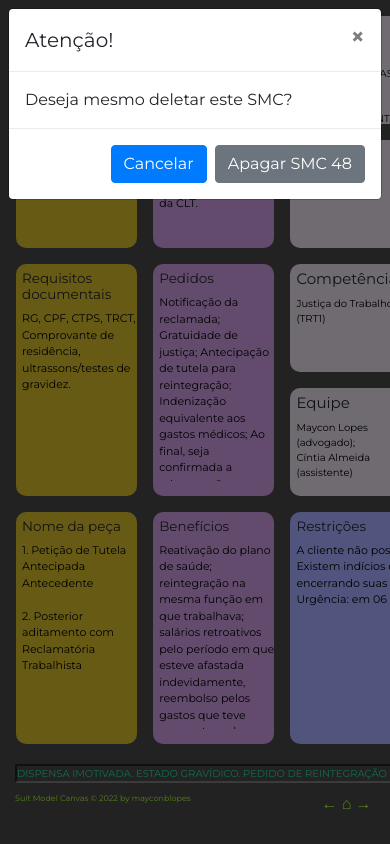
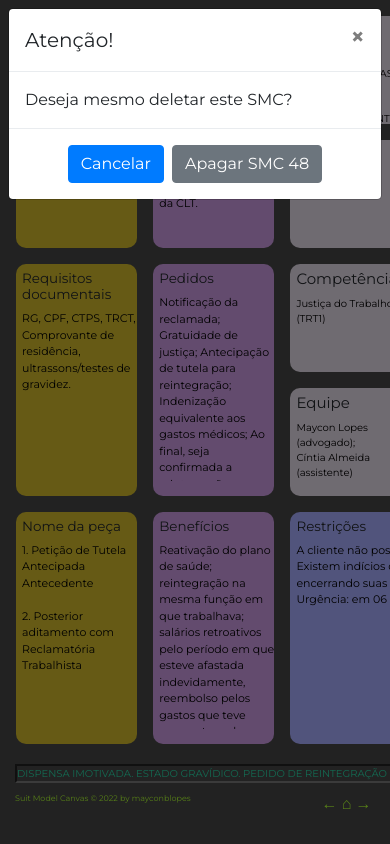
Before and after one commit to mayconblopes/Suit_Model_Canvas, a Django app: page /smc/48 in a window 390 px wide, after a click that opens the changed part; the page is wider, and only the part inside the window is pictured. Run offline with Django 4.2, Linux system fonts and the light colour scheme; data comes from the database, SQL or seed files in the repository; some libraries are stand-ins or nearby versions.

Commit message:
Scroll-y disabled; Also added more media queries.

```diff
--- a/templates/static/smc.css
+++ b/templates/static/smc.css
@@ -1,3 +1,5 @@
+html, body {margin: 0; height: 100%; overflow-y: hidden}
+
 * {
     margin: 0;
     padding: 0;
@@ -326,4 +328,19 @@ textarea::-webkit-scrollbar-thumb {
         padding-left: 20px;
     }
 
+
+
+    .modal-footer {
+        justify-content: center;
+    }
+
+    @media (max-height: 575px) {
+        .canvas {
+            height: 82vh;
+        }
+
+    @media (max-height: 374px) {
+        .canvas {
+            height: 78vh;
+        }
 }
```
